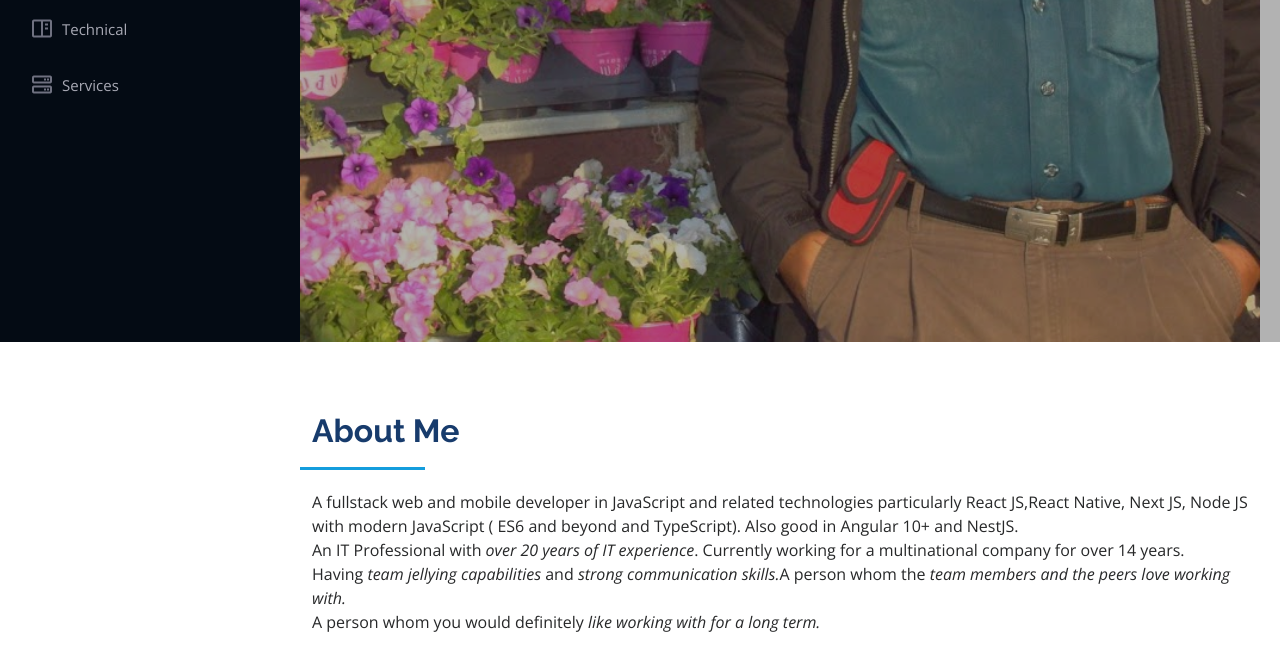
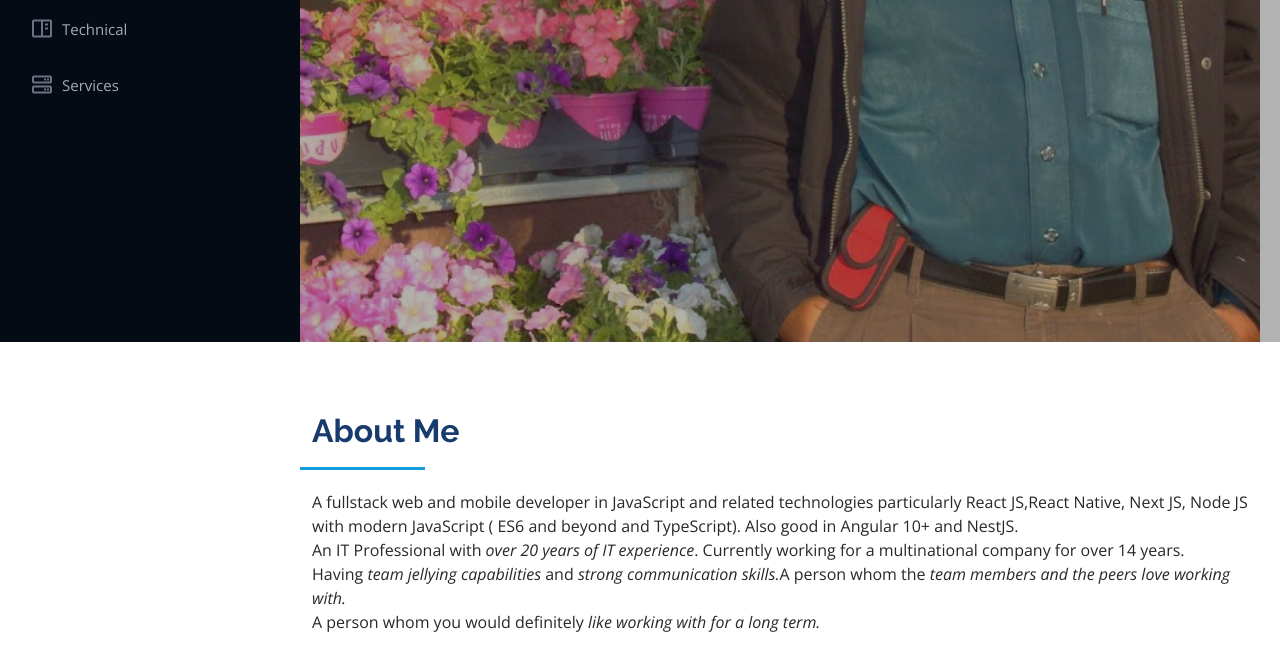
Before and after one commit to ramkrishnaindal/portfolio, a plain HTML site: page index.html in a window 1280 px wide. Shown: the part 458-1119 px from the top of the page. Drawn offline with nearby package versions, Linux system fonts and the light colour scheme.

Commit message:
Top center

```diff
--- a/assets/css/style.css
+++ b/assets/css/style.css
@@ -200,7 +200,7 @@ h1, h2, h3, h4, h5, h6 {
   width: 100%;
   /* height: 100vh; */
   padding: 0 20px;
-  background: url("../img/hero-bg.JPG") center center;
+  background: url("../img/hero-bg.JPG") top center;
   background-size: contain;
   background-repeat: no-repeat;
 }
```
